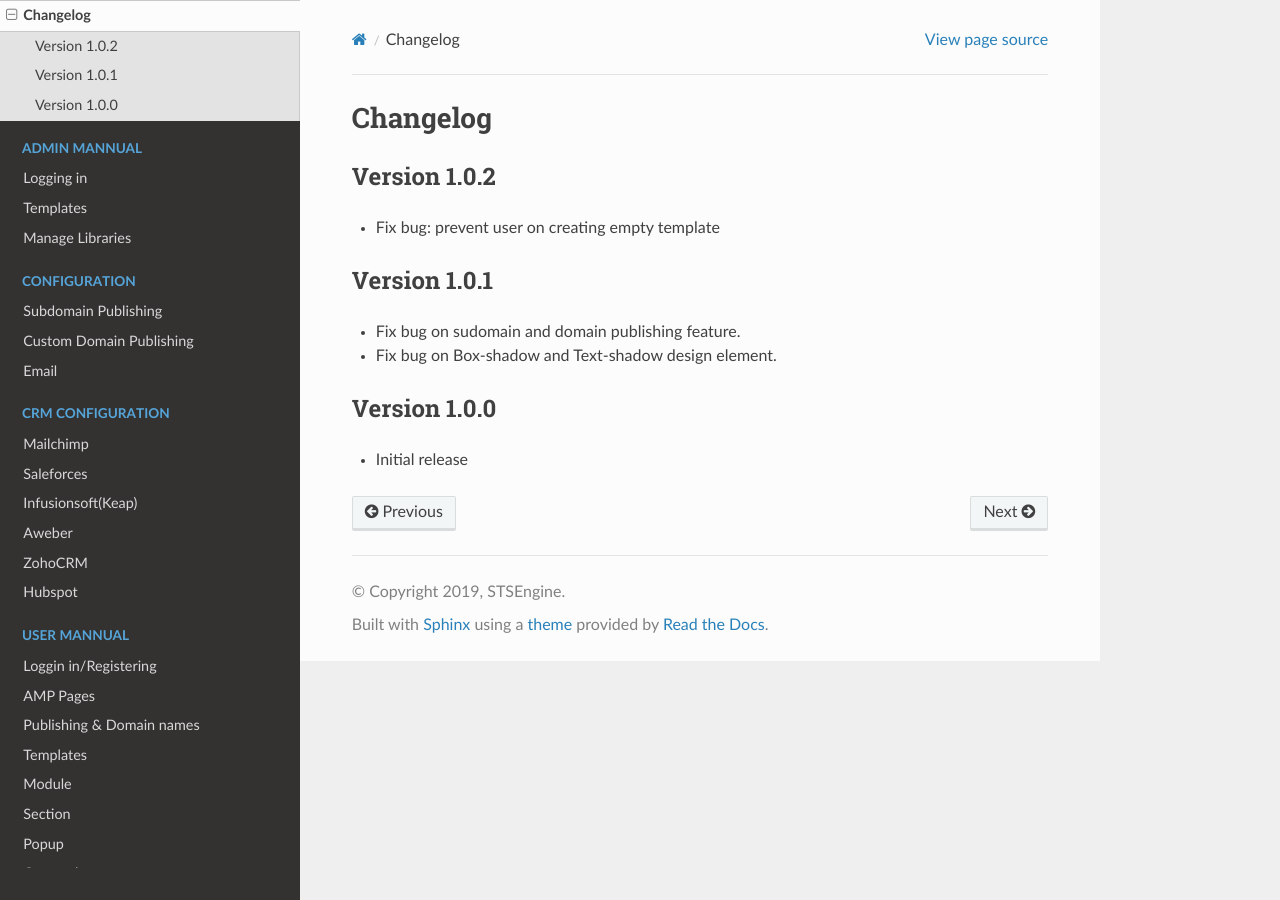
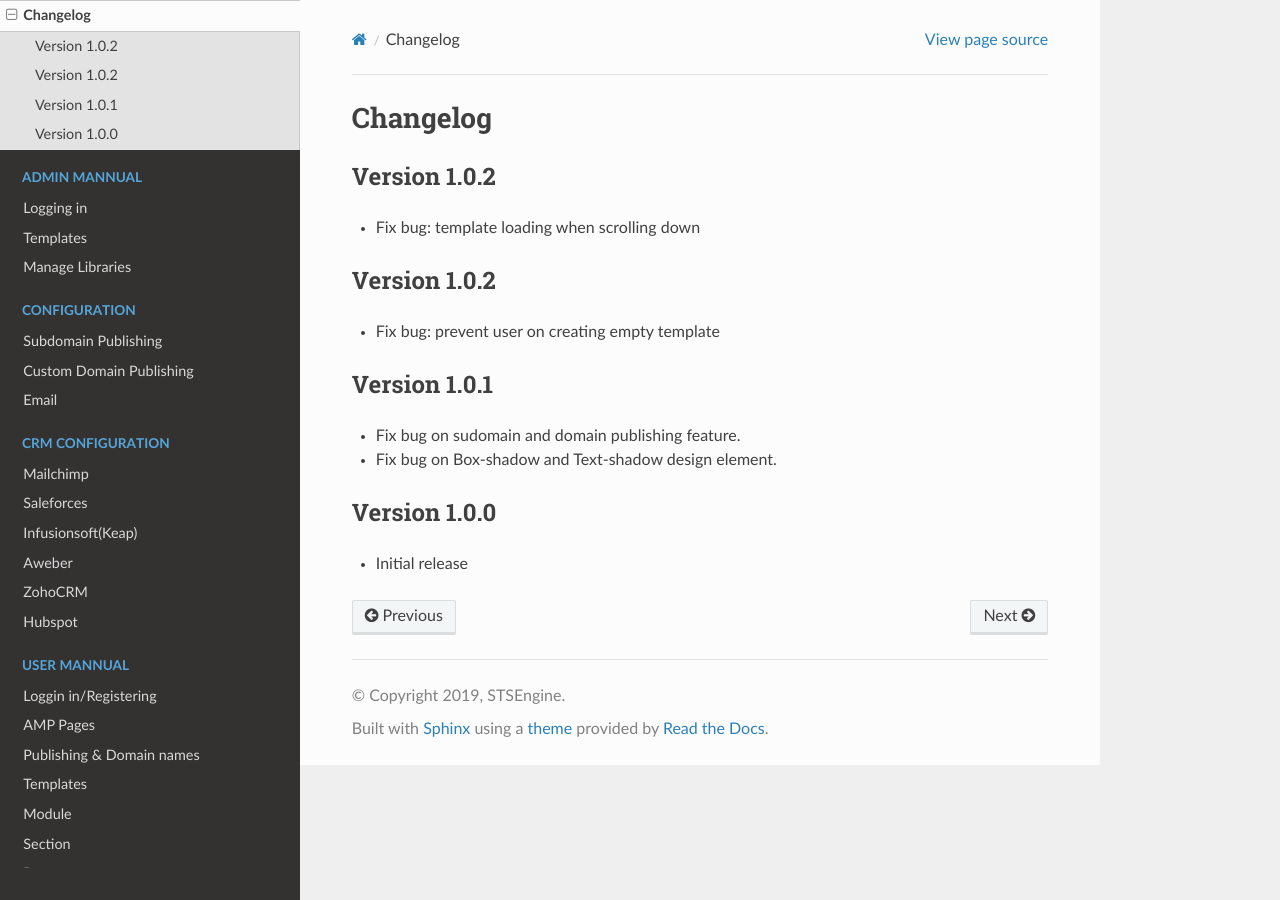
Before and after one commit to logozadocs/-ampbuilder-docs-en, a Sphinx documentation site: the page built from source/changelog.rst, in a window 1280 px wide. Built offline with Sphinx 7.4.7 and the Read the Docs theme 2.0.0, drawn with Linux system fonts in a browser that asks for light colours; pages that are not in the unit, such as notebooks, are missing from menus.

Commit message:
no message

```diff
--- a/source/changelog.rst
+++ b/source/changelog.rst
@@ -1,5 +1,11 @@
 Changelog
 ==============
+
+==============
+Version 1.0.2
+==============
+
+- Fix bug: template loading when scrolling down
 
 ==============
 Version 1.0.2
```
